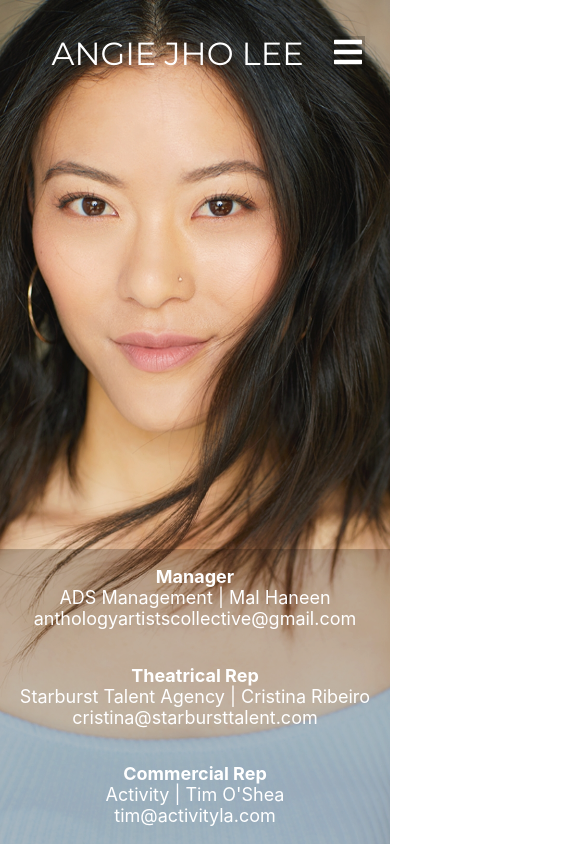
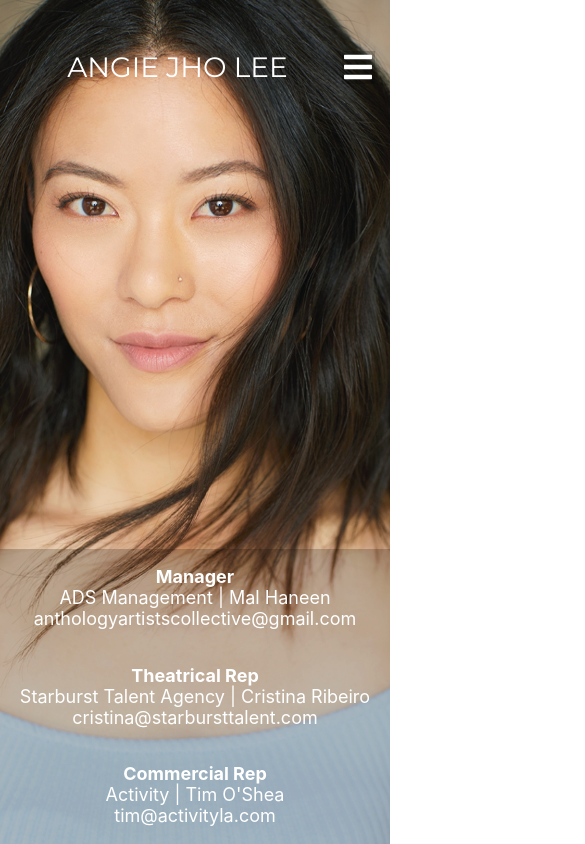
Before and after one commit to zpatricklee/angie-website, a React (Create React App) app: page /#/ in a window 390 px wide. Shown: the top 844 px of the page, 585 px wide, since content can reach past the window. Built offline with nearby package versions, Linux system fonts and the light colour scheme.

Commit message:
fixed responsive display issues (mostly display: absolute -> fixed)

```diff
--- a/src/components/layout/NavBar.module.css
+++ b/src/components/layout/NavBar.module.css
@@ -5,7 +5,6 @@
   /* --navbar-bg-color: #A2C4C9; */
   /* --navbar-bg-color: #383533; */
   --navbar-bg-color: #91b1b6;
-  /* overflow: hidden; */
 }
 
 .hamburger-menu {
@@ -14,7 +13,8 @@
 
 .container {
   position: relative;
-  height: 12vh;
+  /* height: 12vh; */
+  height: 154.44px;
   font-family: 'Montserrat', sans-serif;
   color: white;
   width: 100vw;
@@ -26,7 +26,8 @@
 .title {
   text-align: center;
   font-size: 3rem;
-  padding-top: 4vh;
+  /* padding-top: 4vh; */
+  padding-top: 50px;
 }
 
 .nav-bar {
@@ -47,7 +48,7 @@
 
 .menu {
   display: block;
-  position: absolute;
+  position: fixed;
   top: 0;
   right: -500px;
   width: 500px;
@@ -69,7 +70,7 @@
 .menu-button {
   visibility: hidden;
   position: absolute;
-  top: 5vh;
+  top: 62px;
   right: 20px;
   height: 33px;
   width: 33px;
@@ -127,7 +128,8 @@ a:hover {
   }
 
   .container {
-    height: 12vh;
+    /* height: 12vh; */
+    height: 144.23px;
   }
 
   .hamburger-menu {
@@ -146,9 +148,13 @@ a:hover {
 }
 
 @media (max-width: 540px) {
+  .container {
+    height: 120px;
+  }
+
   .title {
     padding-right: 35px;
-    font-size: 2rem;
+    font-size: 1.75rem;
   }
 
   .nav-bar {
@@ -159,8 +165,9 @@ a:hover {
     /* transform: scale(2); */
     visibility: visible;
     position: absolute;
-    top: 4.3vh;
-    right: 25px;
+    /* top: 4.3vh; */
+    top: 50.5px;
+    right: 15px;
     height: 33px;
     width: 33px;
   }
--- a/src/components/ui/Gallery.js
+++ b/src/components/ui/Gallery.js
@@ -22,9 +22,9 @@ const Gallery = ({props: photos}) => {
           </div>
         ))}
       </div>
-      {currentPhoto && (
+      {/* {currentPhoto && (
         <Modal photoSrc={currentPhoto} onClose={() => setCurrentPhoto(null)} />
-      )}
+      )} */}
     </>
   );
 }
--- a/src/components/ui/Modal.module.css
+++ b/src/components/ui/Modal.module.css
@@ -2,13 +2,14 @@
   position: fixed;
   top: 0;
   left: 0;
-  width: 100%;
-  height: 100%;
+  width: 100vw;
+  height: 100vh;
   z-index: 10;
   background-color: rgba(0, 0, 0, 0.85);
   display: flex;
   justify-content: center;
   align-items: center;
+  overflow: hidden;
 }
 
 .photo {
@@ -21,7 +22,7 @@
 .modal svg {
   transform: scale(1.5);
   position: fixed;
-  color: white;
+  color: red;
   top: 15px;
   right: 15px;
   z-index: 10;
--- a/src/imgur.js
+++ /dev/null
@@ -1,4 +0,0 @@
-import imgur from 'imgur';
-
-imgur.setClientId('20b9ec1c954d507');
-imgur.setAPIUrl('https://api.imgur.com/3/');
--- a/src/pages/BioPage.module.css
+++ b/src/pages/BioPage.module.css
@@ -55,12 +55,14 @@
 
 @media (max-width: 480px) {
   .bio {
-    top: 12%;
+    top: 10vh;
     left: 0;
     padding-left: 20px;
     padding-right: 20px;
-    font-size: 16px;
-    width: 100vw;
+    font-size: 15px;
+    width: 90vw;
+    margin: auto;
+    word-wrap:break-word;
   }
 
 
--- a/src/pages/HeadshotsPage.module.css
+++ b/src/pages/HeadshotsPage.module.css
@@ -3,7 +3,7 @@
   position: relative;
 
   height: 100%;
-  width: 100vw;
+  max-width: 100vw;
   /* left: 5%; */
   margin: 0 auto;
   /* top: 20%; */
```
